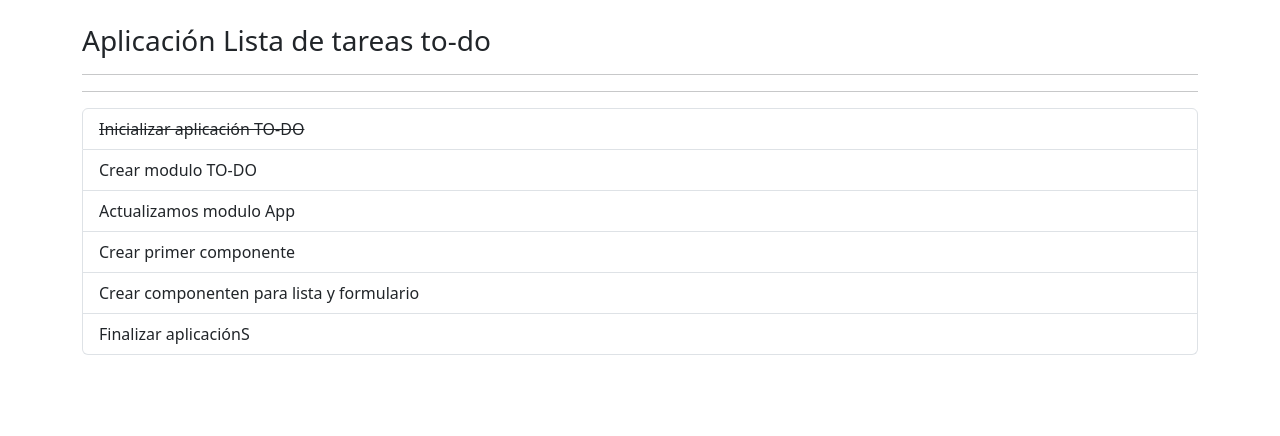
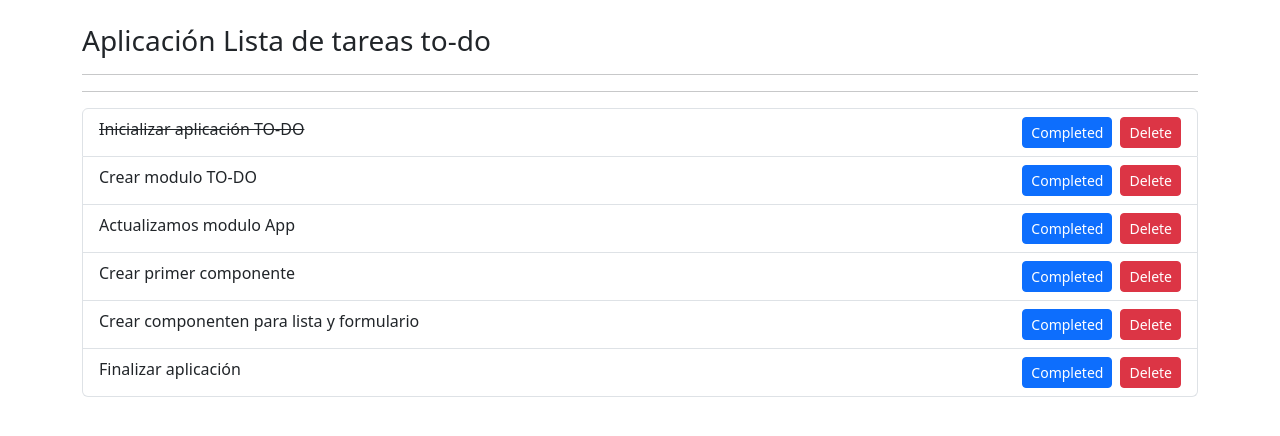
Before and after one commit to Pilicirce/todo-app, an Angular app: page / in a window 1280 px wide. Shown: the top 436 px of the page. Built offline with nearby package versions, Linux system fonts and the light colour scheme.

Commit message:
add buttons Completed and Delete

```diff
--- a/src/app/todo/components/list/list.component.html
+++ b/src/app/todo/components/list/list.component.html
@@ -1,5 +1,12 @@
 <ul class="mt-2 mb-2 list-group">
-    <li *ngFor="let task of list" class="list-group-item">
-        <span [ngClass]="{'text-decoration-line-through': task.isCompleted}">{{ task.description }}</span>
+    <li *ngFor="let task of list; let i=index; " class="list-group-item d-flex justify-content-between">
+        <div>
+            <span [ngClass]="{'text-decoration-line-through': task.isCompleted}">{{ task.description }}</span>
+        </div>
+        <div>
+            <button (click)="complete(i)" class="btn btn-primary btn-sm me-2"> Completed</button>
+            <button (click)="delete(i)"  class="btn btn-danger btn-sm">Delete</button>
+        </div>
+
     </li>
 </ul>
--- a/src/app/todo/components/list/list.component.ts
+++ b/src/app/todo/components/list/list.component.ts
@@ -1,4 +1,4 @@
-import { Component, Input } from '@angular/core';
+import { Component, Input,Output, EventEmitter } from '@angular/core';
 import { Task } from '../../interfaces/task.interface';
 
 @Component({
@@ -9,4 +9,19 @@ import { Task } from '../../interfaces/task.interface';
 export class ListComponent {
   @Input()
   public list: Array<Task> = [];
+
+  @Output()
+  public onDelete: EventEmitter<number> = new EventEmitter();
+
+  @Output()
+  public onComplete: EventEmitter<number> = new EventEmitter();
+
+  public delete(index: number): void {
+    this.onDelete.emit(index);
+    console.log(index); //esto es solo para comprobar que los indices se estan mandando bien
+  }
+
+  public complete(index: number):void {
+    this.onComplete.emit(index);
+  }
 }
--- a/src/app/todo/components/todo/todo.component.html
+++ b/src/app/todo/components/todo/todo.component.html
@@ -3,4 +3,5 @@
 <!-- Formulario para agregar tareas -->
 <hr>
 <!-- Lista de tareas -->
-<todo-list [list]="tasks"></todo-list>
+<todo-list [list]="tasks" (onComplete)="onCompleteTask($event)"
+    (onDelete)="onDeleteTask($event)" ></todo-list>
--- a/src/app/todo/components/todo/todo.component.ts
+++ b/src/app/todo/components/todo/todo.component.ts
@@ -30,8 +30,19 @@ export class TodoComponent {
       isCompleted: false,
     },
     {
-      description: 'Finalizar aplicaciónS',
+      description: 'Finalizar aplicación',
       isCompleted: false,
     },
   ];
+
+public onDeleteTask(index: number): void {
+  this.tasks.splice(index, 1);  //esto de "splice"  reemplaza o elimina un elemento de un array
 }
+
+public onCompleteTask(index:number): void {
+  this.tasks[index].isCompleted = !this.tasks[index].isCompleted;
+  //esto es para que se ponga en true si es false y vice versa
+
+}
+
+}
```
